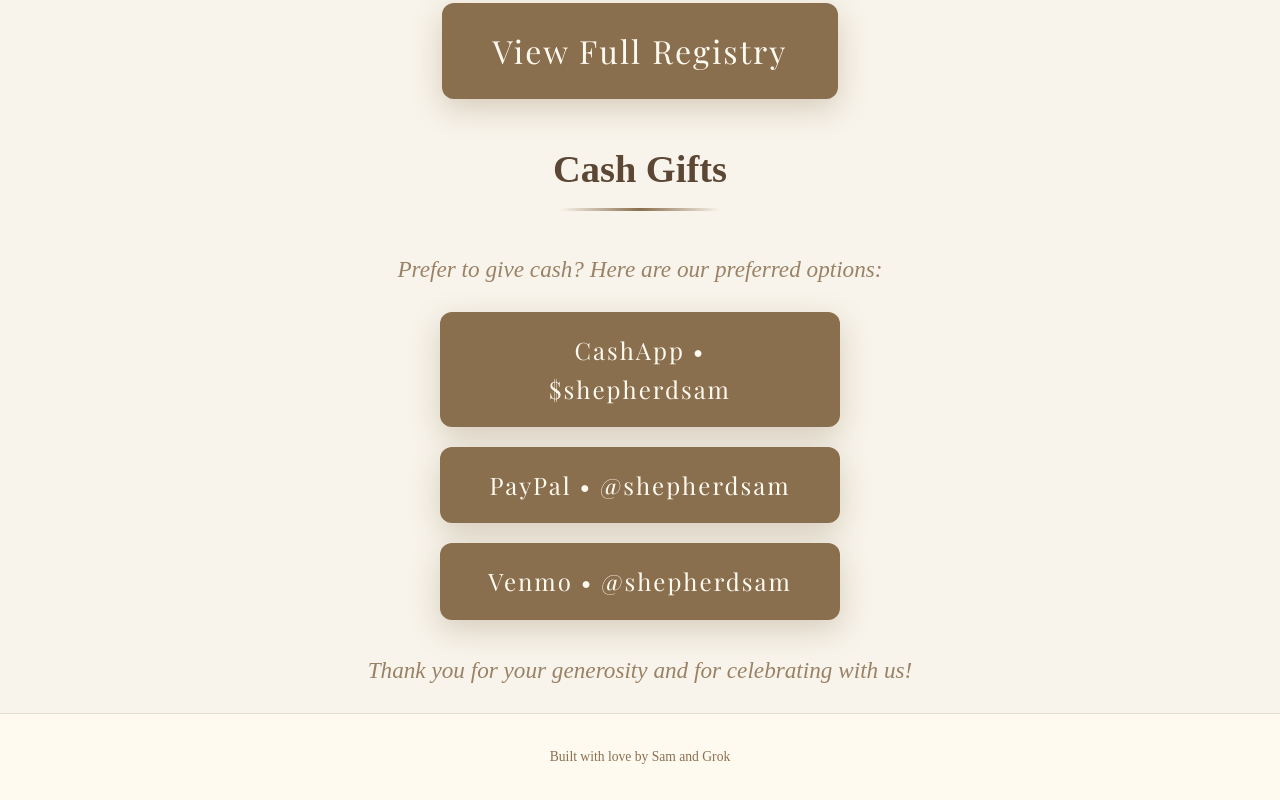
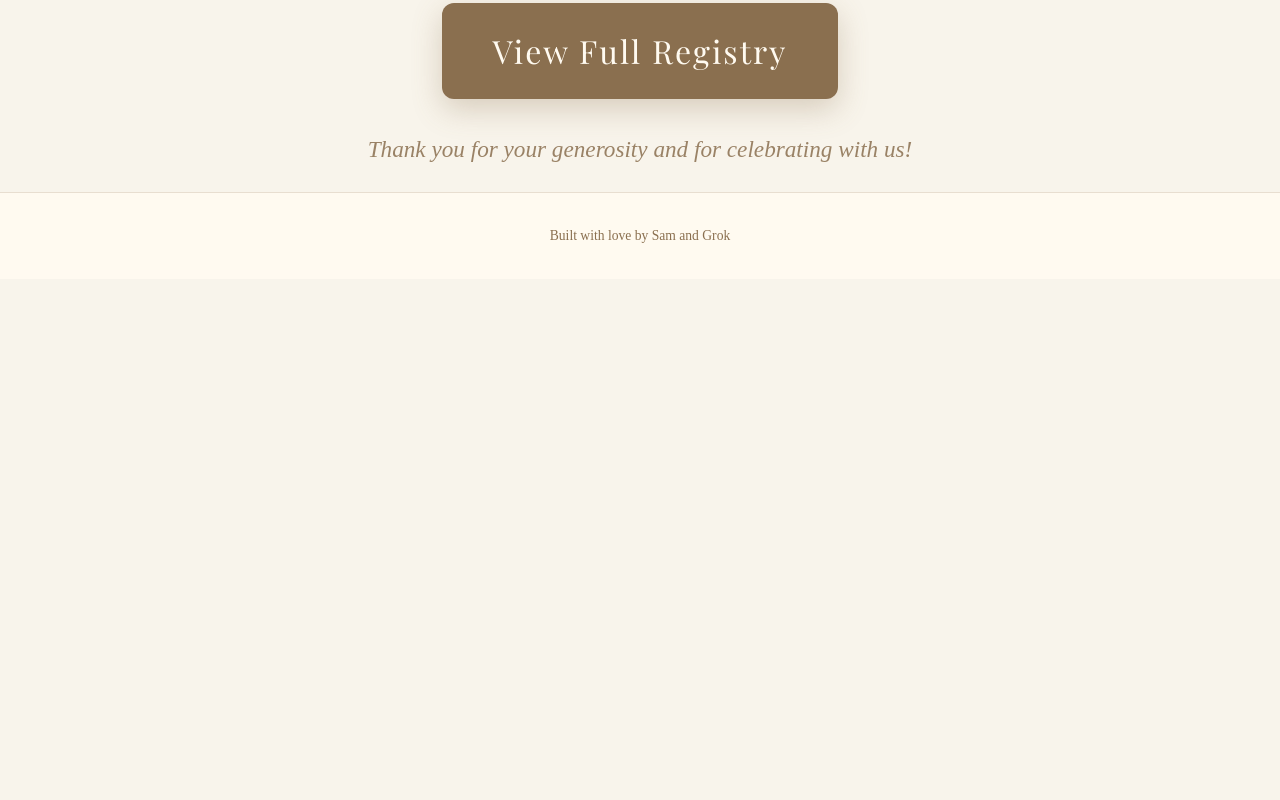
Before and after one commit to shepherdsam/samandbonnie.com, a Next.js app: page /registry in a window 1280 px wide. Shown: the part 526-1326 px from the top of the page. After the commit the page ends 805 px from the top, so only its background shows below. Built offline with nearby package versions, Linux system fonts and the light colour scheme.

Commit message:
Removed cash gifts

```diff
--- a/app/registry/page.tsx
+++ b/app/registry/page.tsx
@@ -17,55 +17,6 @@
           >
             View Full Registry
           </a>
-      </div>
-      <div className="details">
-
-        <h2 className="subtitle">Cash Gifts</h2>
-        <div className="rustic-line"></div>
-
-        <p className="words venue">
-          Prefer to give cash? Here are our preferred options:
-        </p>
-
-        <div style={{
-          display: 'flex',
-          flexDirection: 'column',
-          gap: '1.25rem',
-          maxWidth: '400px',
-          margin: '0 auto'
-        }}>
-          <a
-            href="https://cash.app/$shepherdsam"
-            target="_blank"
-            rel="noopener noreferrer"
-            className="address-form-btn"
-            style={{ fontSize: '1.5rem', padding: '1rem 2.5rem' }}
-          >
-            CashApp • $shepherdsam
-          </a>
-
-          <a
-            href="https://paypal.me/shepherdsam"
-            target="_blank"
-            rel="noopener noreferrer"
-            className="address-form-btn"
-            style={{ fontSize: '1.5rem', padding: '1rem 2.5rem' }}
-          >
-            PayPal • @shepherdsam
-          </a>
-
-          <a
-            href="https://venmo.com/shepherdsam"
-            target="_blank"
-            rel="noopener noreferrer"
-            className="address-form-btn"
-            style={{ fontSize: '1.5rem', padding: '1rem 2.5rem' }}
-          >
-            Venmo • @shepherdsam
-          </a>
-
-        </div>
-
         <p className="words venue">
           Thank you for your generosity and for celebrating with us!
         </p>
```
